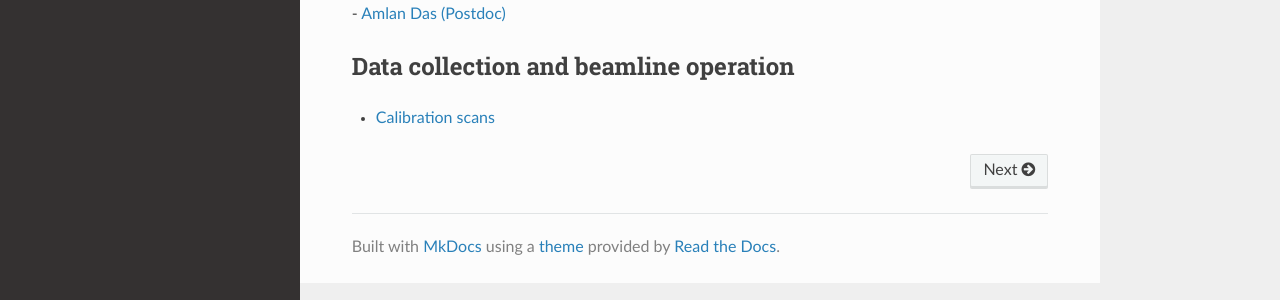
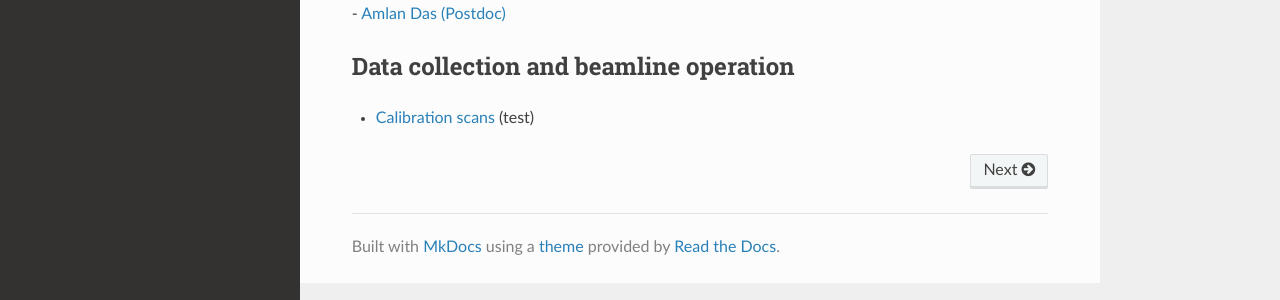
Before and after one commit to ksg52/CHESS-ID3A-FAST, an MkDocs documentation site: the page built from docs/index.md, in a window 1280 px wide. Shown: the part 326-626 px from the top of the page. Built offline with MkDocs 1.6.1, drawn with Linux system fonts in a browser that asks for light colours; nearby versions of some CDN libraries.

Commit message:
Update index.md

```diff
--- a/docs/index.md
+++ b/docs/index.md
@@ -9,4 +9,4 @@ Contact:
 	-	[Amlan Das (Postdoc)](<mailto:amlandas@cornell.edu>)
 
 ## Data collection and beamline operation
-* [Calibration scans](userguide/scans/calib/)
+* [Calibration scans](userguide/scans/calib.md) (test)
```
